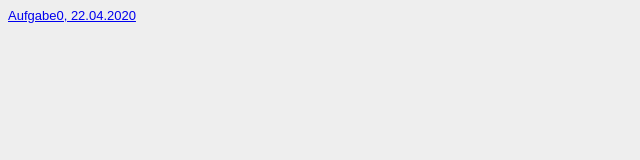
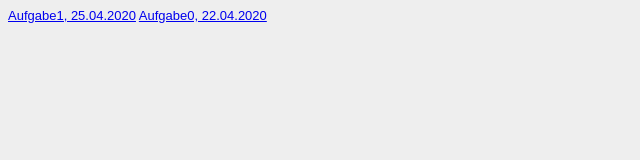
Before and after one commit to rittermarcel/GIS-SoSe-2020, a plain HTML site: page Steckbrief/steckbrief.htm in a window 1280 px wide. Shown: the whole page, without its empty margins (0-640 px from the left). Drawn offline with Linux system fonts and the light colour scheme.

Commit message:
Update steckbrief.htm

```diff
--- a/Steckbrief/steckbrief.htm
+++ b/Steckbrief/steckbrief.htm
@@ -12,6 +12,7 @@ body {
 </style>
 </head>
 <body>
+	<a href="https://rittermarcel.github.io/GIS-SoSe-2020/Abgaben/Aufgabe1/index.html" target="_blank">Aufgabe1, 25.04.2020</a>
 	<a href="https://rittermarcel.github.io/GIS-SoSe-2020/Abgaben/Aufgabe0/index.html" target="_blank">Aufgabe0, 22.04.2020</a>
 	<!-- Hier die Links zu den gelösten Aufgaben einstellen, aktuelle oben, alte stehen lassen! Format: Aufgabenbezeichnung, Datum -->
 </body>
```
